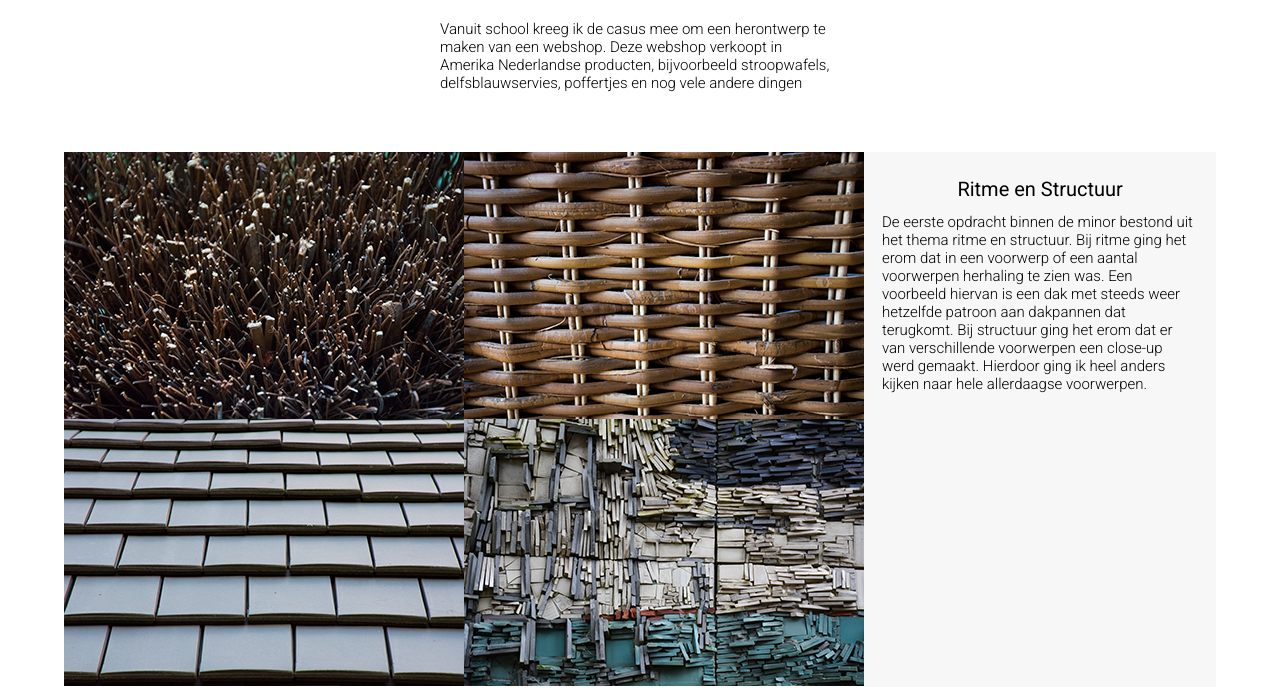
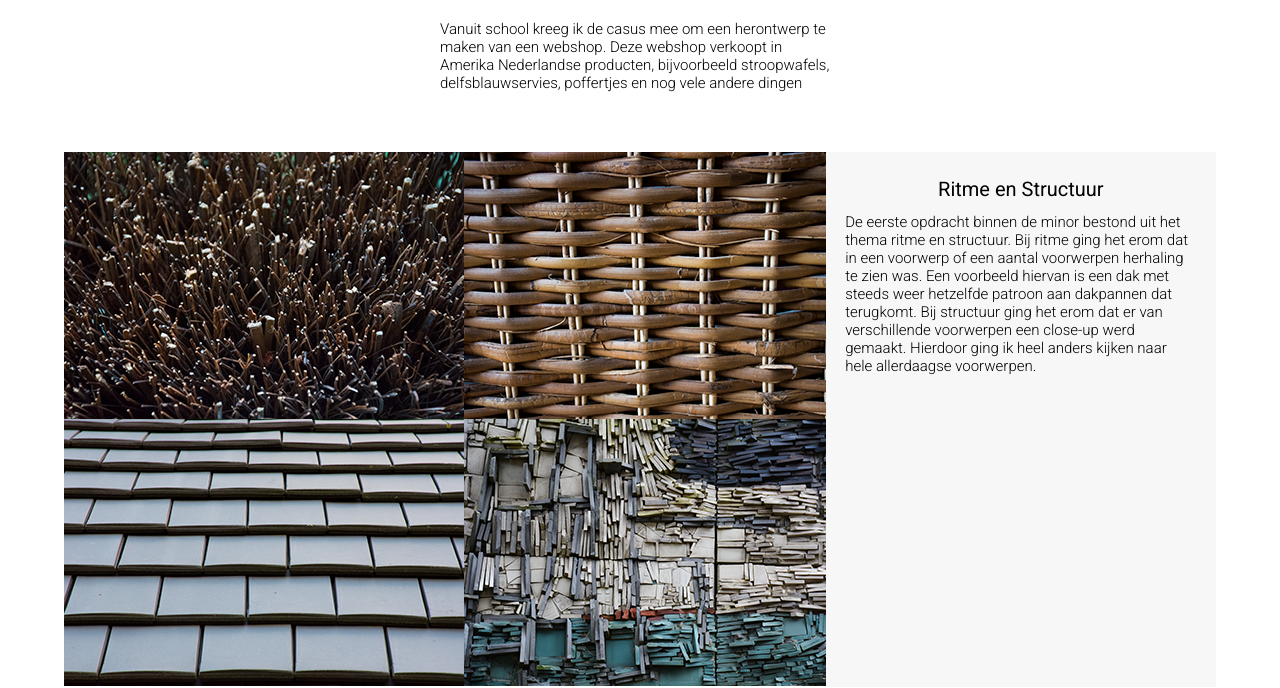
Before and after one commit to BVriezen/WebsiteBVriezen, a plain HTML site: page codeSite/fotominor.html in a window 1280 px wide. Shown: the part 134-822 px from the top of the page. Drawn offline with Linux system fonts and the light colour scheme.

Commit message:
made width of div smaller so foto's don't overlap

```diff
--- a/codeSite/casus.css
+++ b/codeSite/casus.css
@@ -159,7 +159,7 @@ a:visited{
 }
 
 .drie{
-	width: 933px;
+	width: 800px;
 	display: flex;
 	flex-direction: column;
 	flex-wrap: wrap;
```
Also changed, not shown: 1 other file.
